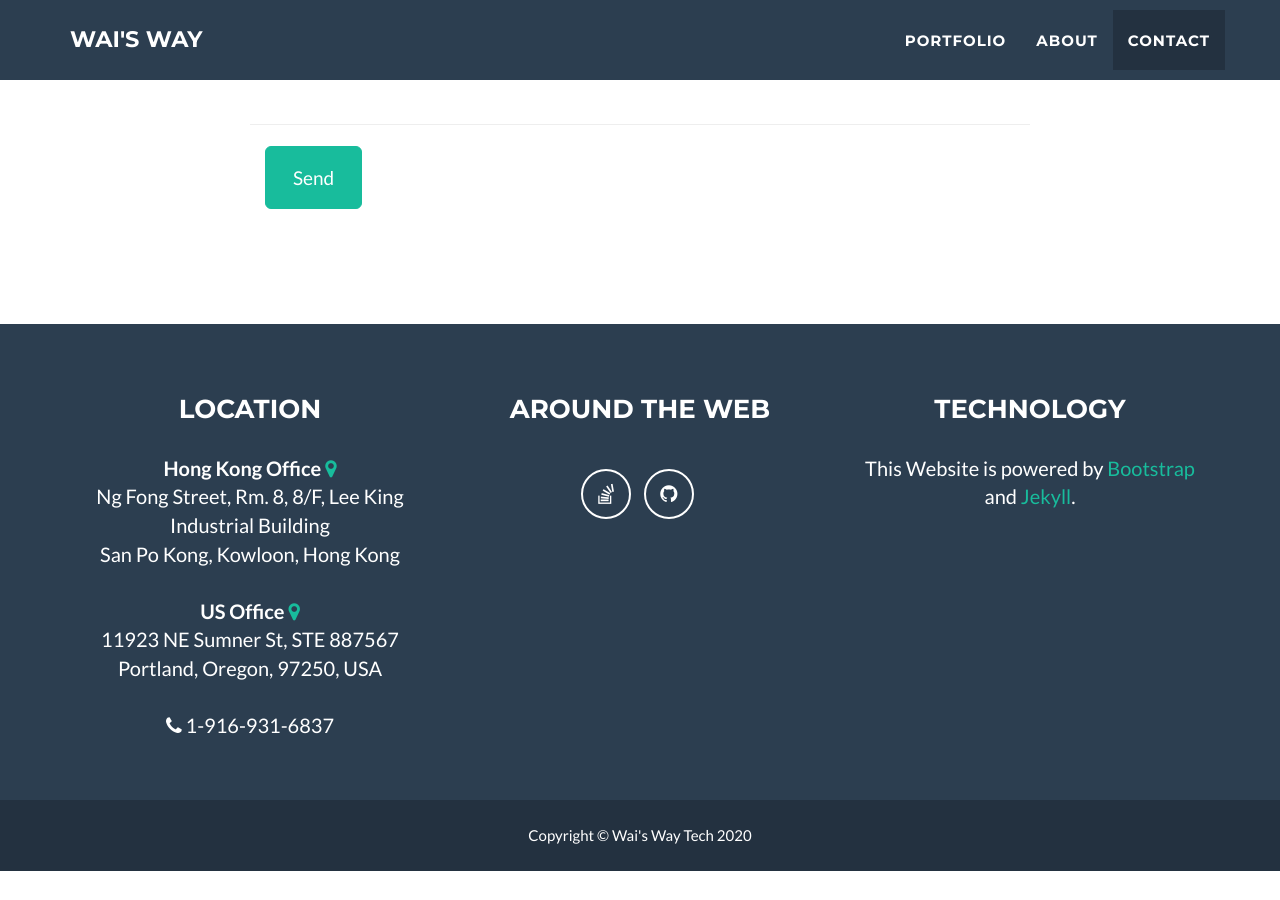
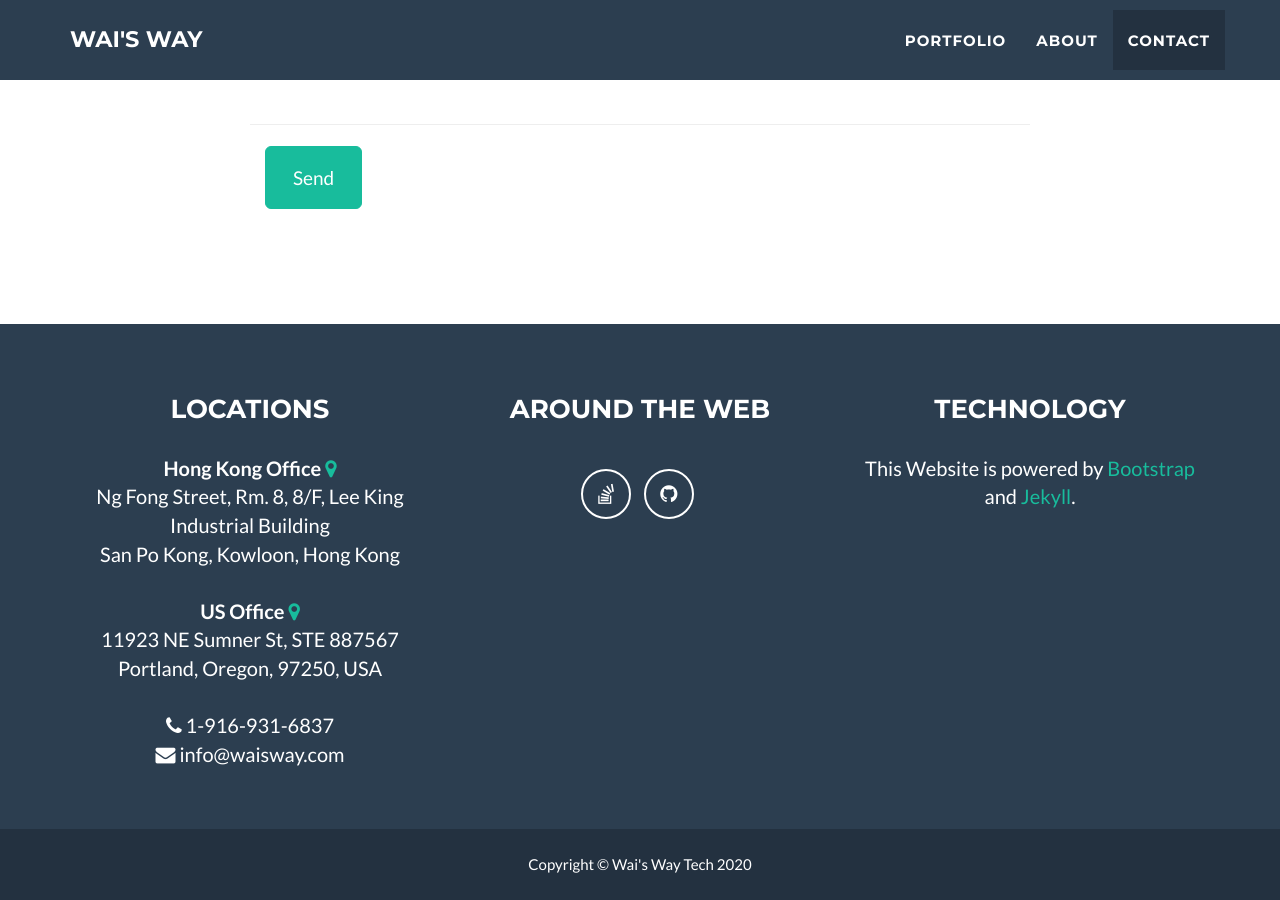
Before and after one commit to gwaydust/waiswaywebsite, a Jekyll site: the page built from index.html, in a window 1280 px wide and 900 px high, scrolled down 2997 px. Built offline with Jekyll 4.4.1, drawn with Linux system fonts in a browser that asks for light colours; before the commit the page ends 3868 px from its top, so only the background shows below that.

Commit message:
updated email address

```diff
--- a/_config.yml
+++ b/_config.yml
@@ -33,7 +33,7 @@ color:
 # Footer settings
 footer:
   copyright: Wai's Way Tech
-  location: Location
+  location: Locations
   social: Around the Web
   credits: Technology
 
@@ -55,6 +55,7 @@ address:
   - line: Portland, Oregon, 97250, USA
   - line:
   - line: <i class="fa fa-phone"></i> 1-916-931-6837
+  - line: <i class="fa fa-envelope"></i> info@waisway.com
 
 
 # Credits content
```
